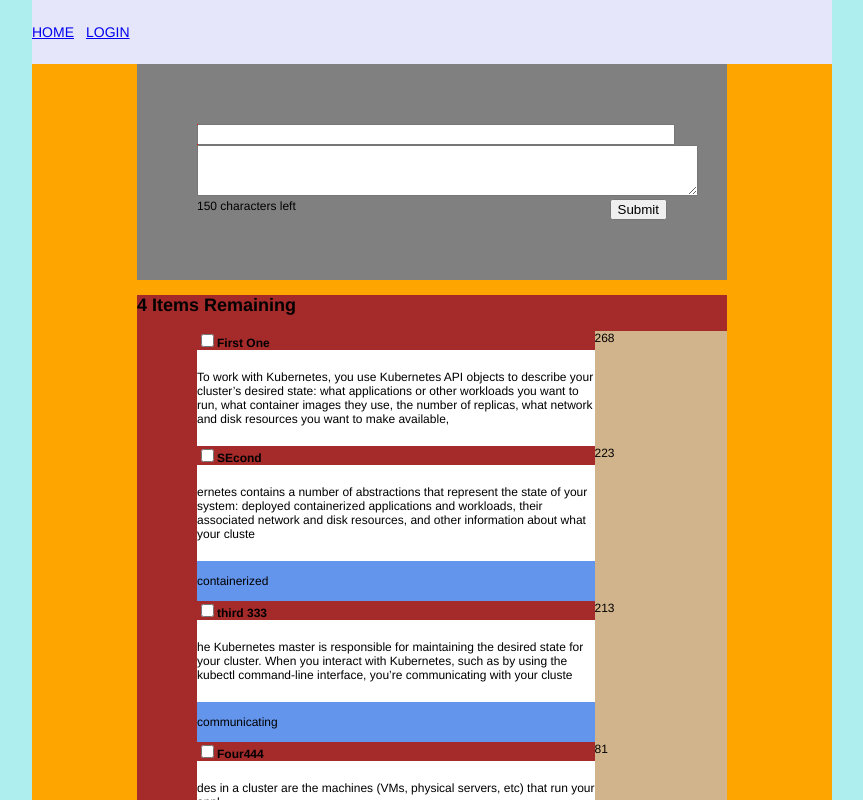
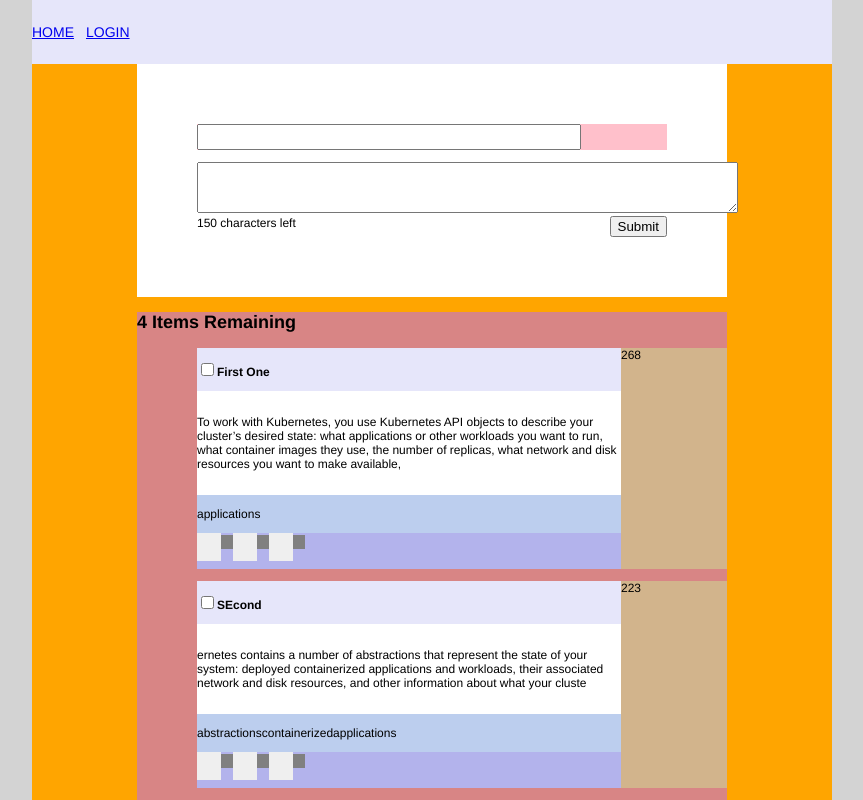
Before and after one commit to rhyuen/frontendcodingdeux, a React app: page / in a window 1280 px wide. Shown: the top 800 px of the page, without its empty margins (208-1071 px from the left). Built offline with nearby package versions, Linux system fonts and the light colour scheme.

Commit message:
CSS Changes.

```diff
--- /dev/null
+++ b/src/entry.jsx
@@ -0,0 +1,40 @@
+import React, {Component} from "react";
+
+export default (props) => (
+    <div name = {props.entry.title} key = {props.index} className = "entry">
+        <span className = "entry__main">
+            <EntryTitle title = {props.entry.title}/>
+            <div className = "entry__main__content">{props.entry.textarea}</div>
+            <div className = "entry__main__tags">
+                {props.entry.textarea.split(" ").filter((item) => item.length > 11)}
+            </div>
+           <EntryButtons/>
+        </span>
+        <span className = "entry__meta">
+            {props.entry.textarea.length}
+        </span>
+    </div>
+);
+
+const EntryTitle = (props) => (
+    <div className = "entry__main__title">
+        <label>
+            <input type = "checkbox" className = "entry__main__title__checkbox"/>
+                <strong>{props.title}</strong>
+        </label>
+    </div>
+);
+
+const EntryButtons = (props) => (
+    <div className = "entry__main__buttons">
+        <span className = "entry__main__buttons__item">
+            <input className = "entry__main__buttons__item__button" type = "button" name = "like"/>
+        </span>
+        <span className = "entry__main__buttons__item">
+            <input className = "entry__main__buttons__item__button" type = "button" name = "like"/>
+        </span>
+        <span className = "entry__main__buttons__item">
+            <input className = "entry__main__buttons__item__button" type = "button" name = "like"/>
+        </span>
+    </div>
+);
--- a/src/entryform.jsx
+++ b/src/entryform.jsx
@@ -24,7 +24,7 @@
                         <textarea value = {this.props.formContent}
                         onChange = {this.handleTextareaChange}
                         rows = "3"
-                        cols = "60"/>
+                        cols = "65"/>
                     </div>
                     <div className = "container__form__bottom">
                         <span>{150 - this.props.formContent.length} characters left</span>
--- a/src/entrylist.jsx
+++ b/src/entrylist.jsx
@@ -1,27 +1,14 @@
 import React, {Component} from "react";
-
-const style = {
-    width: "590px",
-    background: "brown"
-};
+import Entry from "./entry.jsx";
 
 export default (props) => (
-    <div style = {style}>
+    <div className = "entrylist">
         <h2>{props.entries.length} Items Remaining</h2>
         <div>
             {
                 props.entries.map((entry, index) => {
                     return (
-                        <div name = {entry.title} key = {index} className = "entry">
-                            <span className = "entry__main">
-                                <label><input type = "checkbox"/><strong>{entry.title}</strong></label><br/>
-                                <div className = "entry__main__content">{entry.textarea}</div>
-                                <div className = "entry__main__tags">{entry.textarea.split(" ").filter((item) => item.length > 12)}</div>
-                            </span>
-                            <span className = "entry__meta">
-                                {entry.textarea.length}
-                            </span>
-                        </div>
+                        <Entry entry = {entry} index = {index}/>
                     );
                 })
             }
--- a/src/templates/index.html
+++ b/src/templates/index.html
@@ -12,33 +12,62 @@
                 font-family: "Helvetica";
                 font-size: 12px;
             }
-            body{width: 100%; height: 100%; background: pink; margin: 0;}
+            body{
+                width: 100%;
+                background: lightgray;
+                margin: 0;
+            }
             #app{
                 display: flex;
-                background: paleturquoise;
                 border: 0;
                 height: 100%;
                 width: 100%;
                 justify-content:center;
             }
 
+            .entrylist{
+                width: 590px;
+                background: #D88585;
+            }
 
             .entry{
                 display: flex;
-                flex-grow: 1;
-                justify-content: space-between;
+                margin-bottom: 1rem;
             }
             .entry__main{
-                padding-left: 60px;
-                width: 75%;
+                padding-left: 5rem;
+                width: 100%;
             }
+            .entry__main__title{
+                background: lavender;
+                padding: 1rem 0rem;
+            }
+
             .entry__main__content{
                 background: white;
-                padding: 20px 0px;
+                padding: 2rem 0px;
             }
+
+            .entry__main__buttons{
+                background: #B3B3EC;
+                width: 100%;
+                height: 3rem;
+            }
+            .entry__main__buttons__item{
+                width: 2rem;
+                background: gray;
+            }
+            .entry__main__buttons__item__button{
+                background: charcoal;
+                width: 2rem;
+                margin-right: 1rem;
+                padding-bottom: 1rem;
+                border: none;
+            }
+
             .entry__main__tags{
-                background: cornflowerblue;
-                line-height: 40px;
+                padding: 1rem 0rem;
+                background: #BCCEEE;
             }
             .entry__meta{
                 background: tan;
@@ -52,14 +81,17 @@
             }
             .container__form{
                 padding: 60px 60px;
-                background: grey;
+                background: white;
             }
             .container__form__title{
                 width: 100%;
-                background: red;
+                background: pink;
+                margin-bottom: 1rem;
             }
             .container__form__title__input{
-                width: 100%;
+                font-size: 16px;
+                line-height: 20px;
+                width: 80%;
             }
             .container__form__textarea{
                 width: 100%;
```
Also changed, not shown: 1 other file (tests, documents, lock files or other folders).
